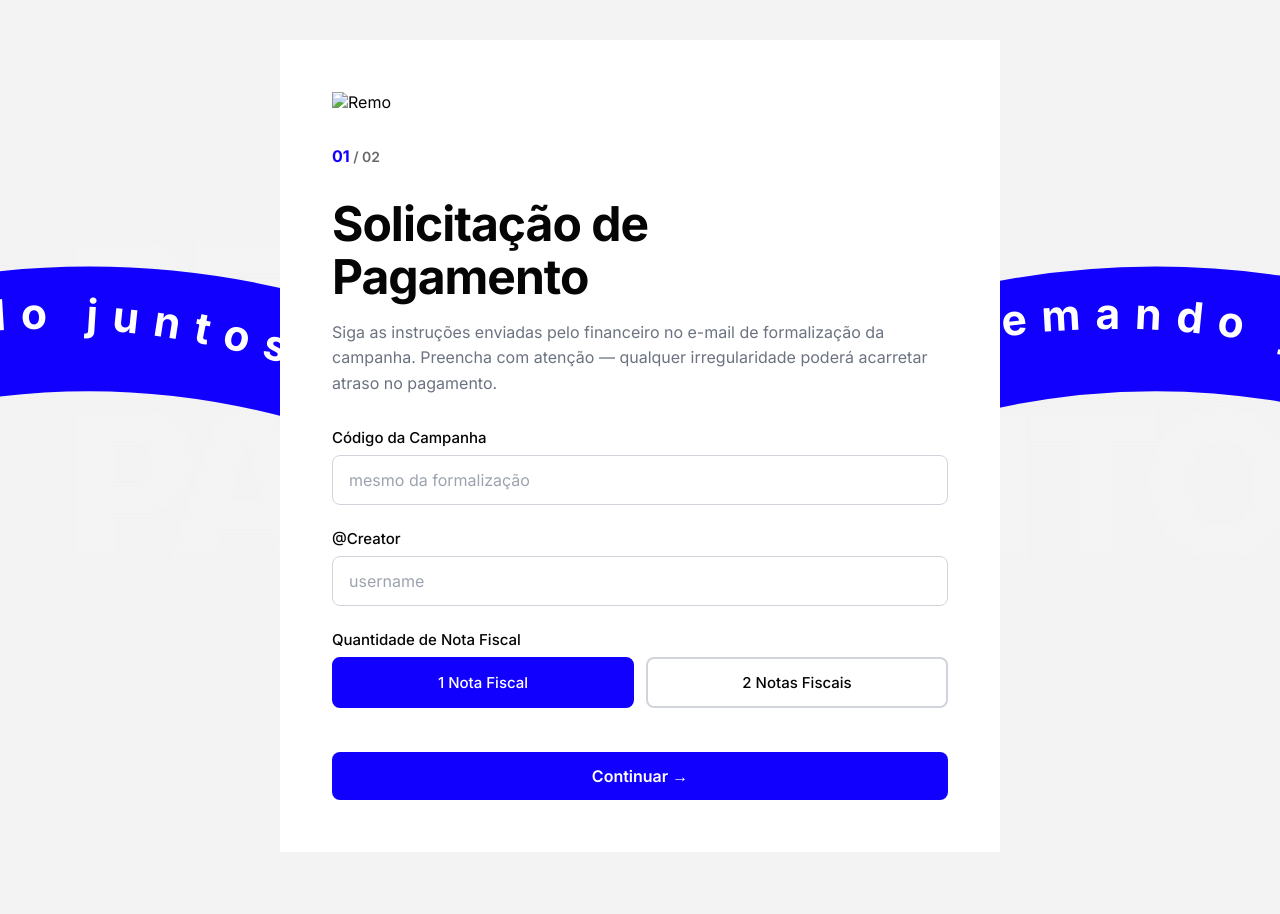
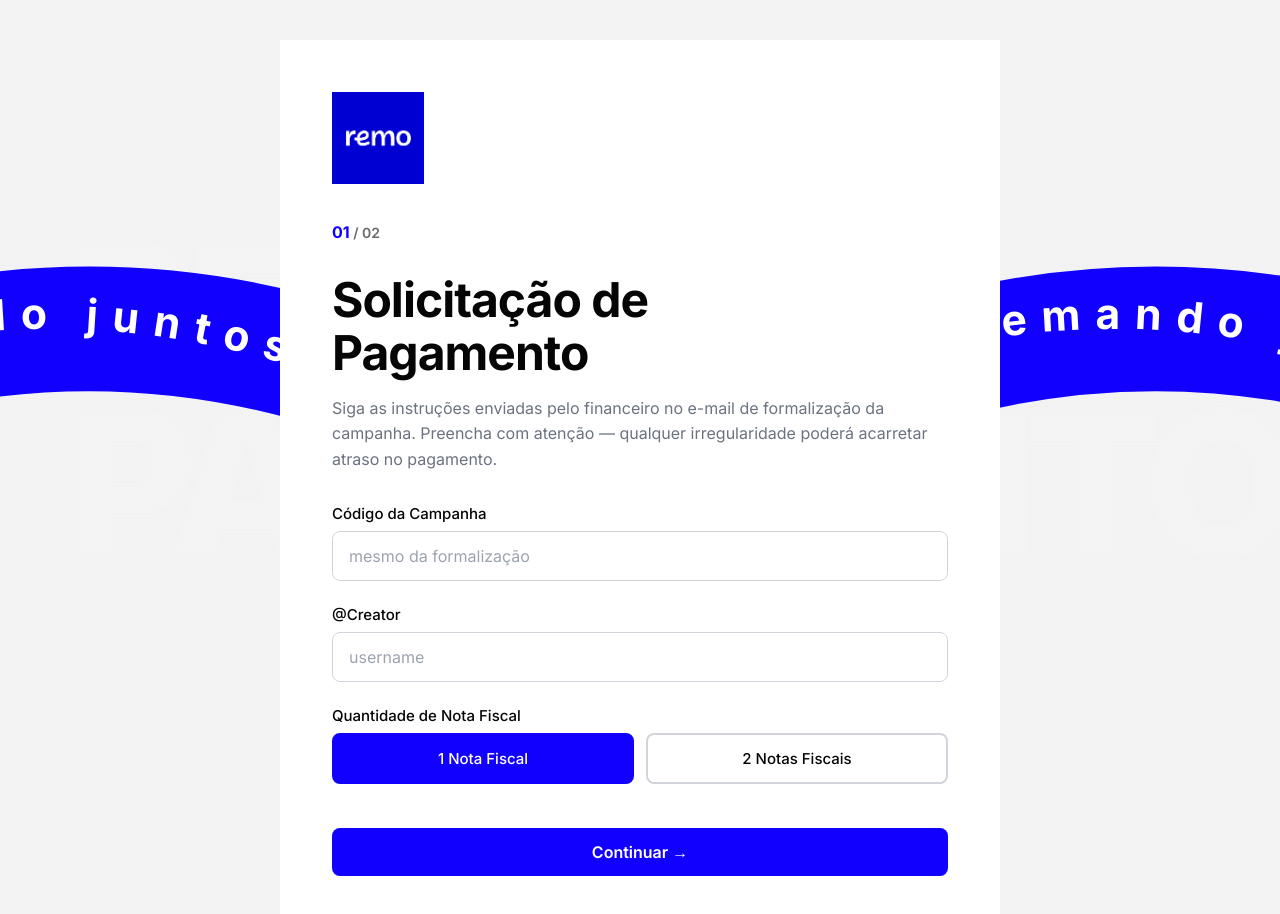
Before and after one commit to matheussilvafx23-hub/formulario-remo-pagamentos, a plain HTML site: page index.html in a window 1280 px wide. Before the commit the page ends 892 px from the top, so only its background shows below. Drawn offline with Linux system fonts and the light colour scheme.

Commit message:
Update logo image source path in index.html

```diff
--- a/index.html
+++ b/index.html
@@ -62,7 +62,7 @@
     <main class="page-content">
         <section class="form-shell">
             <!-- Logo -->
-            <img src="assets/logo-remo.png" alt="Remo" class="logo">
+            <img src="logo-remo.png" alt="Remo" class="logo">
 
             <!-- Step Indicator -->
             <div class="step-indicator">
```
